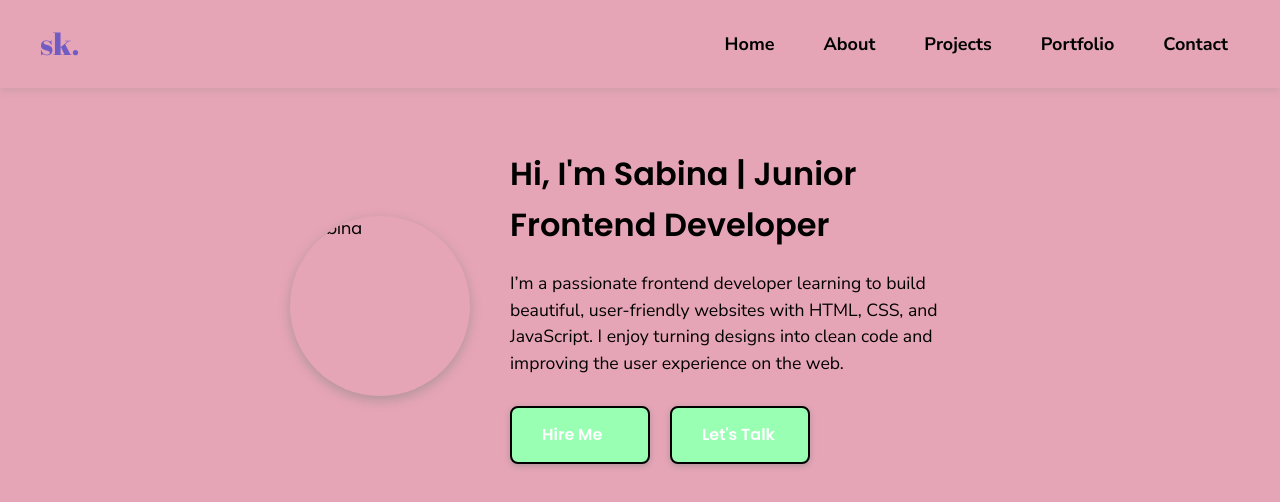
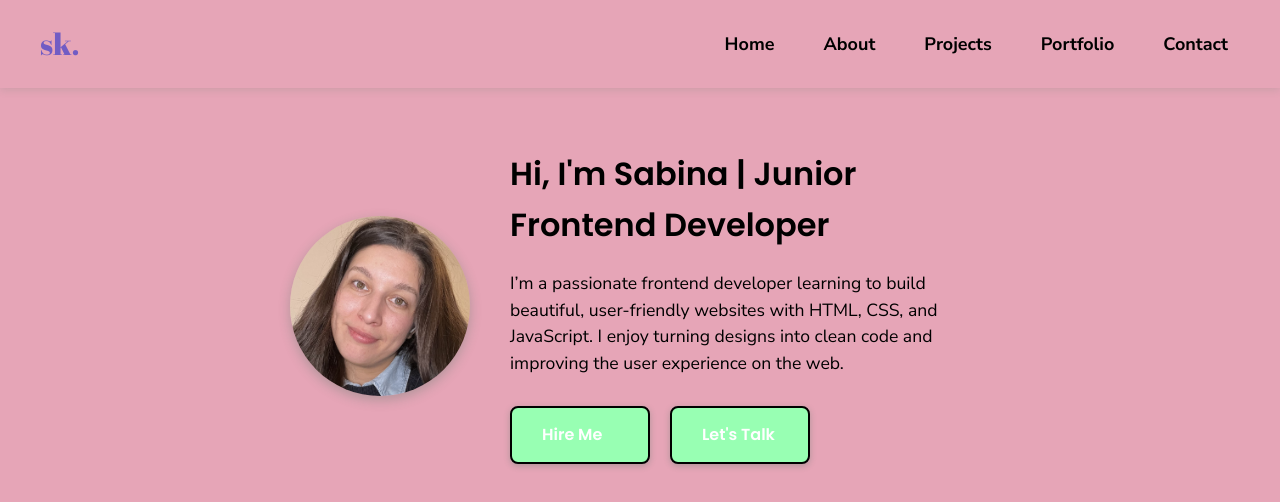
Before and after one commit to Mrskuhle/My-Portfolio, a plain HTML site: page index.html in a window 1280 px wide. Shown: the top 502 px of the page. Drawn offline with nearby package versions, Linux system fonts and the light colour scheme.

Commit message:
Update index.html

```diff
--- a/index.html
+++ b/index.html
@@ -250,7 +250,7 @@
 
 <section class="home" id="home">
   <div class="main-content">
-    <img src="images/myjundevpic.JPG" alt="Sabina" class="profile-pic" />
+    <img src="myjundevpic.JPG" alt="Sabina" class="profile-pic" />
     <div class="intro">
       <h1>Hi, I'm Sabina | Junior Frontend Developer</h1>
       <p>I’m a passionate frontend developer learning to build beautiful, user-friendly websites with HTML, CSS, and JavaScript. I enjoy turning designs into clean code and improving the user experience on the web.</p>
```
